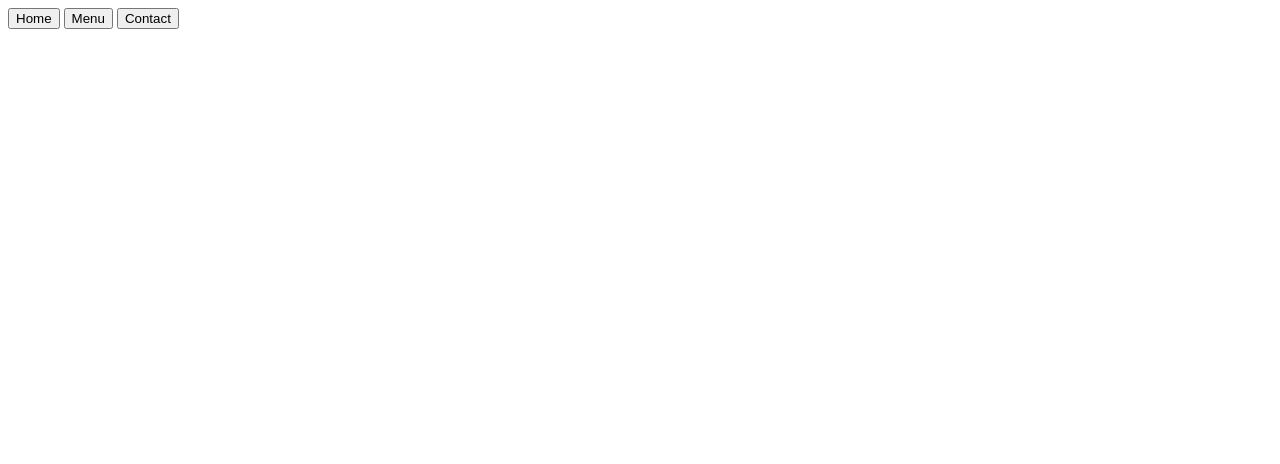
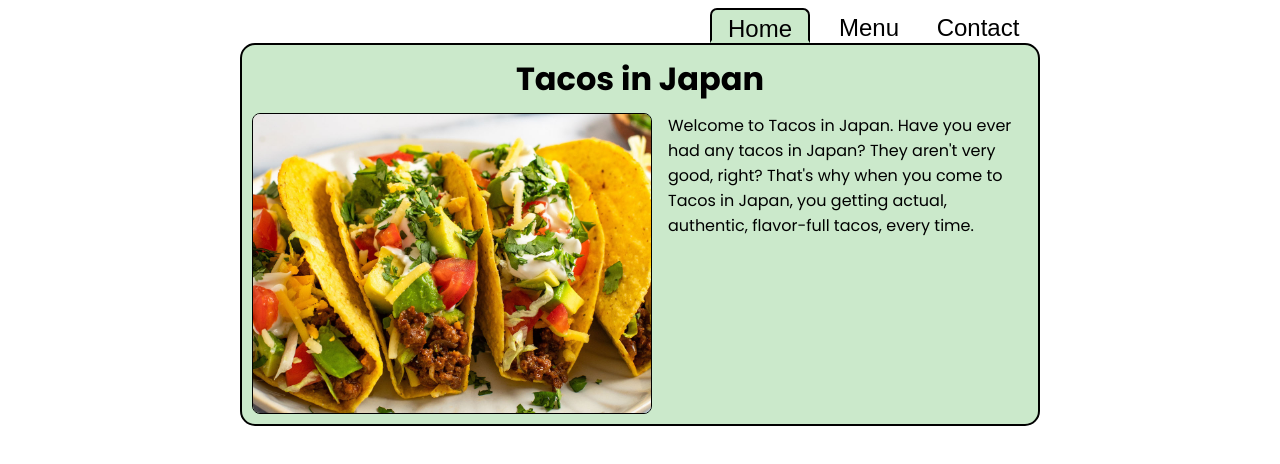
Before and after one commit to Curtendo/restaurant, a plain HTML site: page index.html in a window 1280 px wide. Drawn offline with Linux system fonts and the light colour scheme; the site is published under a folder, as on GitHub Pages, so addresses that start at the root find nothing.

Commit message:
Remove public path to hopefully fix file links

```diff
--- a/index.html
+++ b/index.html
@@ -4,7 +4,7 @@
     <meta charset="UTF-8">
     <meta name="viewport" content="width=device-width, initial-scale=1.0">
     <title>Restaurant Homepage</title>
-<script defer src="/main.js"></script></head>
+<script defer src="main.js"></script></head>
 <body>
     <header>
         <nav>
```
Also changed, not shown: main.js (+32 -2 lines).
